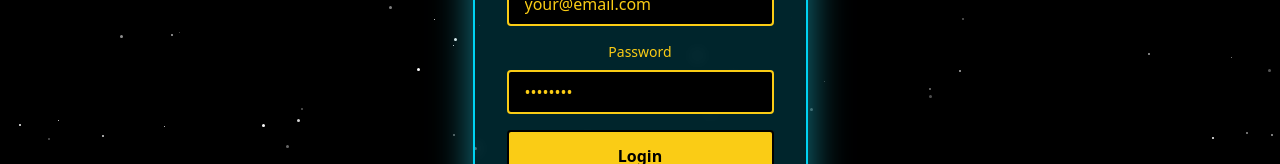
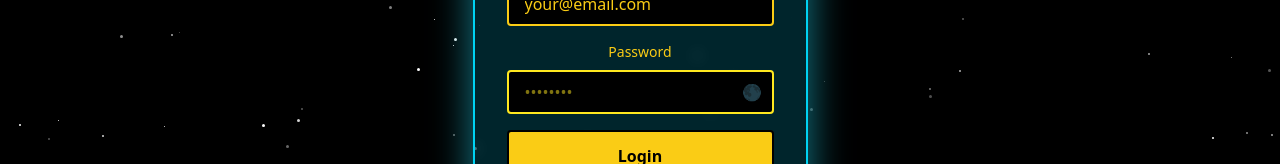
Before and after one commit to laurent-Valq/starwars-motivator, a Next.js app: page /login in a window 1280 px wide. Shown: the part 498-662 px from the top of the page. Built offline with nearby package versions, Linux system fonts and the light colour scheme; no server answers.

Commit message:
Add password visibility toggle

```diff
--- a/src/app/(auth)/login/page.tsx
+++ b/src/app/(auth)/login/page.tsx
@@ -11,6 +11,7 @@ export default function LoginPage() {
   const [password, setPassword] = useState("")
   const [error, setError] = useState("")
   const [loading, setLoading] = useState(false)
+  const [showPassword, setShowPassword] = useState(false)
 
   const handleSubmit = async (e: React.FormEvent) => {
     e.preventDefault()
@@ -85,19 +86,25 @@ export default function LoginPage() {
             <label htmlFor="password" className="block text-sm font-medium mb-2">
               Password
             </label>
+            <div className="relative">
               <input
                 id="password"
-              type="password"
+                type={showPassword ? "text" : "password"}
                 value={password}
                 onChange={(e) => setPassword(e.target.value)}
                 required
-              style={{
-                WebkitBoxShadow: '0 0 0 1000px black inset',
-                WebkitTextFillColor: '#FACC15'
-              }}
-              className="w-full px-4 py-2 bg-black text-[#FACC15] border-2 border-[#FACC15] rounded focus:outline-none focus:ring-2 focus:ring-[#FACC15] [&:-webkit-autofill]:!bg-black [&:-webkit-autofill]:!text-[#FACC15] [&:-webkit-autofill]:shadow-[inset_0_0_0px_1000px_black]"
+                className="w-full px-4 py-2 bg-black text-[#FFE81F] border-2 border-[#FFE81F] rounded focus:outline-none focus:ring-2 focus:ring-[#FFE81F]"
                 placeholder="••••••••"
               />
+              {/* ← bouton toggle */}
+              <button
+                type="button"
+                onClick={() => setShowPassword(!showPassword)}
+                className="absolute right-3 top-1/2 -translate-y-1/2 text-[#FFE81F] hover:text-yellow-300"
+              >
+                {showPassword ? "🌕" : "🌑"}
+              </button>
+            </div>
           </div>
 
           {error && (
--- a/src/app/(auth)/register/page.tsx
+++ b/src/app/(auth)/register/page.tsx
@@ -12,6 +12,7 @@ export default function RegisterPage() {
   const [name, setName] = useState("")
   const [error, setError] = useState("")
   const [loading, setLoading] = useState(false)
+  const [showPassword, setShowPassword] = useState(false)
 
   const handleSubmit = async (e: React.FormEvent) => {
     e.preventDefault()
@@ -95,15 +96,25 @@ export default function RegisterPage() {
             <label htmlFor="password" className="block text-sm font-medium mb-2">
               Password
             </label>
+            <div className="relative">
               <input
                 id="password"
-              type="password"
+                type={showPassword ? "text" : "password"}
                 value={password}
                 onChange={(e) => setPassword(e.target.value)}
                 required
                 className="w-full px-4 py-2 bg-black text-[#FFE81F] border-2 border-[#FFE81F] rounded focus:outline-none focus:ring-2 focus:ring-[#FFE81F]"
                 placeholder="••••••••"
               />
+              {/* ← bouton toggle */}
+              <button
+                type="button"
+                onClick={() => setShowPassword(!showPassword)}
+                className="absolute right-3 top-1/2 -translate-y-1/2 text-[#FFE81F] hover:text-yellow-300"
+              >
+                {showPassword ? "🌕" : "🌑"}
+              </button>
+            </div>
             <p className="text-xs text-gray-400 mt-1">
               Minimum 8 caractères, 1 majuscule, 1 minuscule, 1 chiffre | Min 8 chars, 1 uppercase, 1 lowercase, 1 number, 1 special char
             </p>
```
Lines whose indentation alone changed are shown as unchanged.
